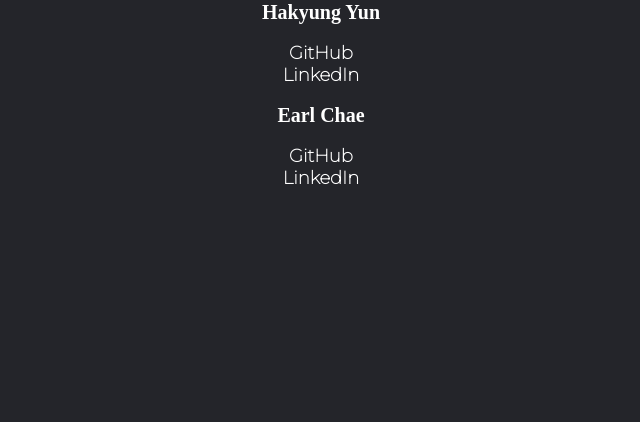
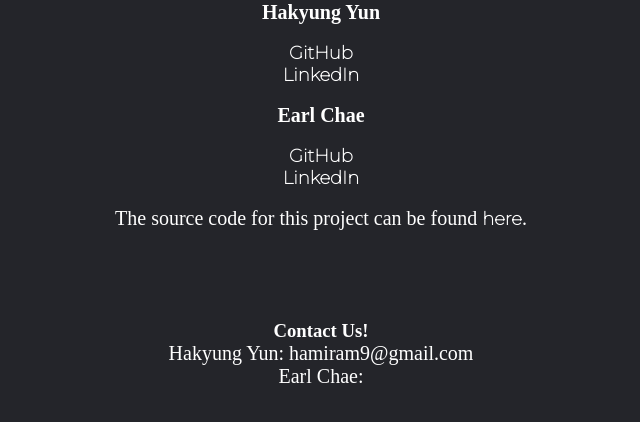
Before and after one commit to HYOB99/MovieRecSite, a Flask app: page /about in a window 1280 px wide. Shown: the part 210-632 px from the top of the page, without its empty margins (319-959 px from the left). Run offline with Flask 2, Linux system fonts and the light colour scheme.

Commit message:
commit changes

```diff
--- a/static/main.css
+++ b/static/main.css
@@ -85,4 +85,5 @@
 
 .indent {
     text-align: center;
+    color: #fff;
 }
--- a/templates/about.html
+++ b/templates/about.html
@@ -14,6 +14,11 @@
     <p><b>Earl Chae</b></p><br>
     <a href="https://github.com/HYOB99" target="_blank" rel="noopener noreferrer">GitHub</a><br>
     <a href="https://www.linkedin.com/in/earlchae/" target="_blank" rel="noopener noreferrer">LinkedIn</a>
-    </div>
-
+    <br><br>
+    <p>The source code for this project can be found <a href="#" target="_blank" rel="noopener noreferrer">here</a>.</p>
+    <br><br><br><br><br>
+    <h3>Contact Us!</h3>
+    <p>Hakyung Yun: hamiram9@gmail.com</p>
+    <p>Earl Chae: </p>
+</div>
 {% endblock content %}
```
